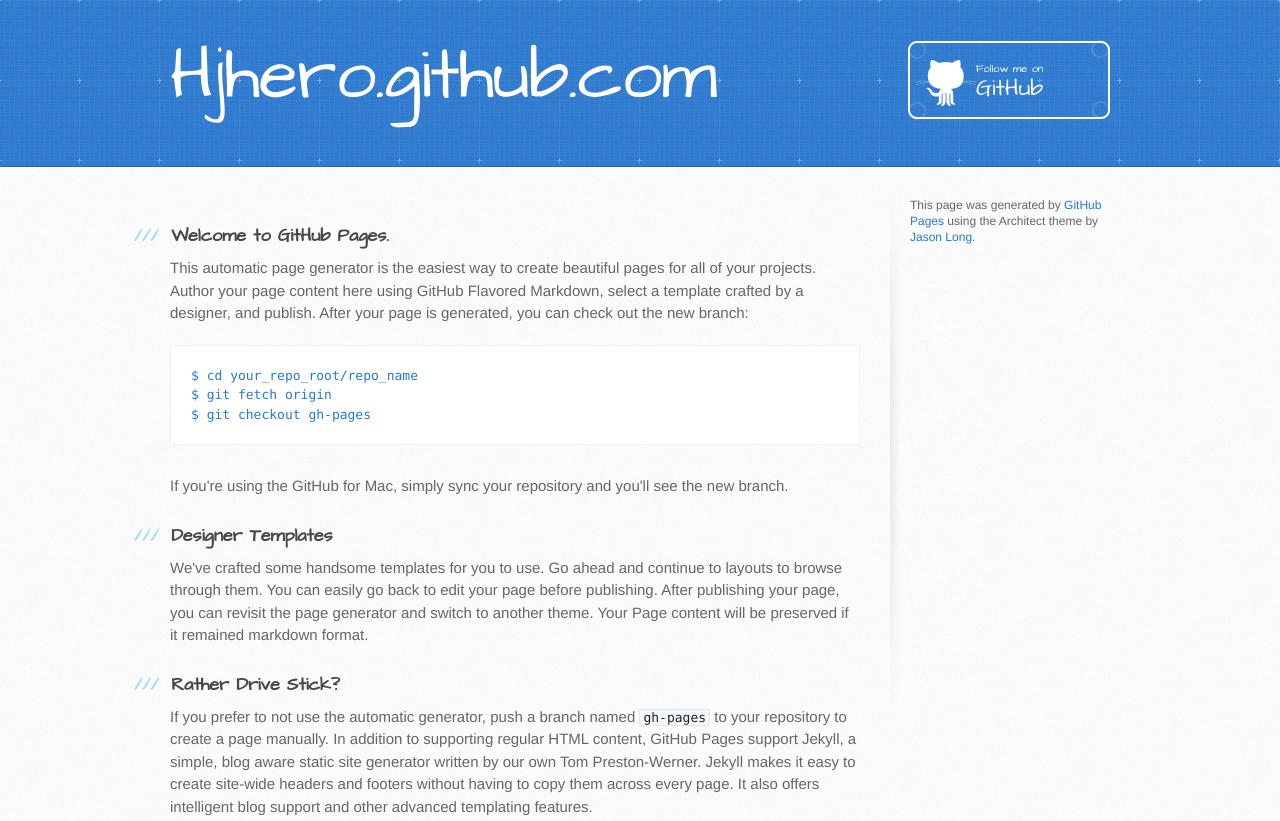
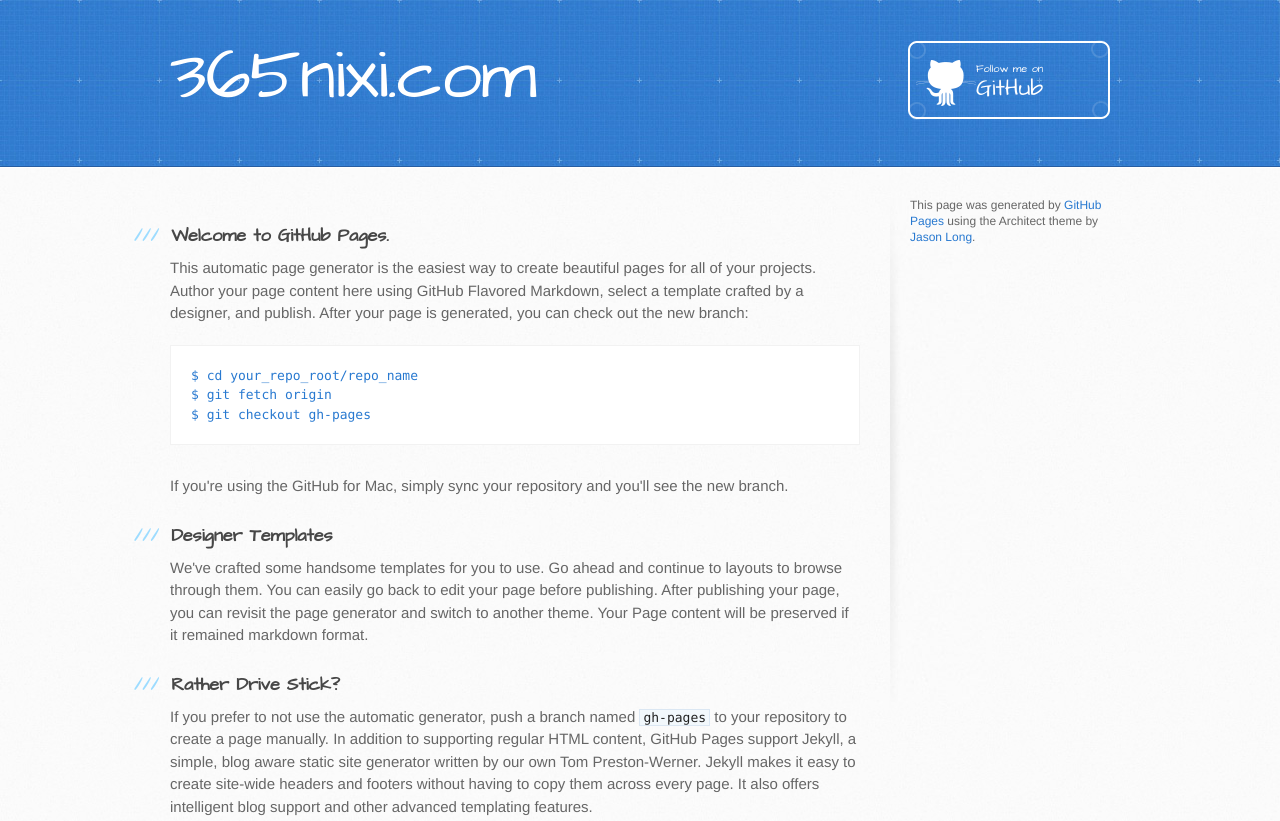
Before and after one commit to hjhero/hjhero.github.com, a plain HTML site: page index.html in a window 1280 px wide. Shown: the top 821 px of the page. Drawn offline with Linux system fonts and the light colour scheme.

Commit message:
Update index.html

```diff
--- a/index.html
+++ b/index.html
@@ -13,13 +13,13 @@
     <script src="//html5shiv.googlecode.com/svn/trunk/html5.js"></script>
     <![endif]-->
 
-    <title>Hjhero.github.com by hjhero</title>
+    <title>365逆袭，惊喜每一天</title>
   </head>
 
   <body>
     <header>
       <div class="inner">
-        <h1>Hjhero.github.com</h1>
+        <h1>365nixi.com</h1>
         <h2></h2>
         <a href="https://github.com/hjhero" class="button"><small>Follow me on</small>GitHub</a>
       </div>
```
